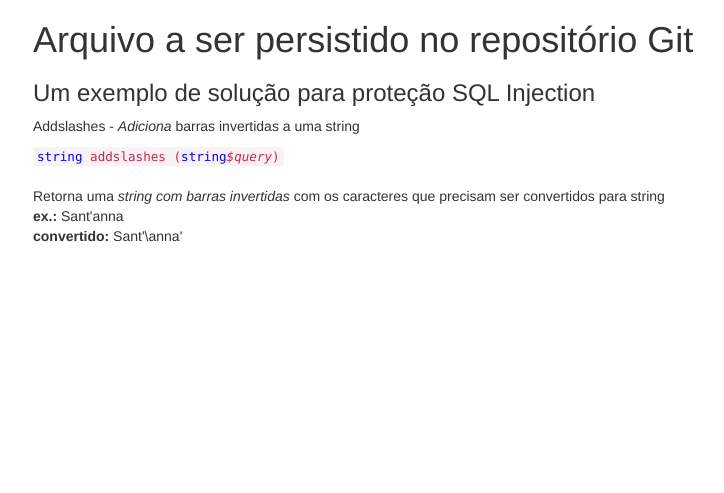
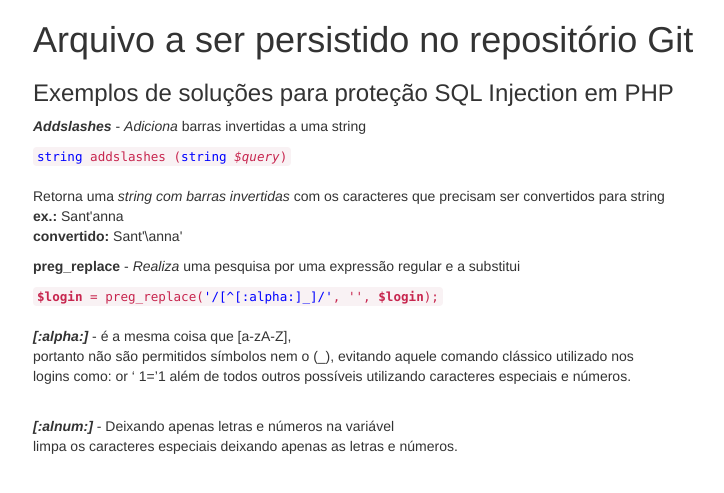
Before and after one commit to thiagosantana18/segver, a PHP site: page / in a window 1280 px wide. Shown: the top 493 px of the page, without its empty margins (37-761 px from the left). Run offline with PHP 8.4, Linux system fonts and the light colour scheme.

Commit message:
Adicionado as informações sobre a função pre_replace do PHP

```diff
--- a/index.php
+++ b/index.php
@@ -11,12 +11,34 @@
     <div class="container">
         <h1>Arquivo a ser persistido no repositório Git</h1>
 
-        <h3>Um exemplo de solução para proteção SQL Injection</h3>
-        <p>Addslashes - <em>Adiciona</em> barras invertidas a uma string</p>
-        <code>
-            <span style="color: blue">string</span> addslashes (<span style="color: blue">string</span><em>$query</em>)
-        </code>
-        <p><br>Retorna uma <em>string com barras invertidas</em> com os caracteres que precisam ser convertidos para string<br><strong>ex.:</strong> Sant'anna<br><strong>convertido:</strong> Sant'\anna'</p>
+        <div>
+            <h3>Exemplos de soluções para proteção SQL Injection em PHP</h3>
+            <div>
+                <p><strong><em>Addslashes</em></strong> - <em>Adiciona</em> barras invertidas a uma string</p>
+                <code>
+                    <span style="color: blue">string</span>
+                    addslashes (<span style="color: blue">string</span>
+                    <em>$query</em>)
+                </code>
+                <p><br>Retorna uma <em>string com barras invertidas</em> com os
+                caracteres que precisam ser convertidos para string
+                <br><strong>ex.:</strong> Sant'anna
+                <br><strong>convertido:</strong> Sant'\anna'</p>
+            </div>
+            <div>
+                <p><strong>preg_replace</strong> - <em>Realiza</em> uma pesquisa por uma expressão regular e a substitui</p>
+                <code>
+                    <strong>$login</strong> =
+                    preg_replace(<span style="color: blue">'/[^[:alpha:]_]/'</span>, '',
+                    <strong>$login</strong>);
+                </code>
+                <p><br><strong><em>[:alpha:]</em></strong> - é a mesma coisa que [a-zA-Z],
+                <br>portanto não são permitidos símbolos nem o (_), evitando aquele comando clássico utilizado nos
+                <br>logins como: or ‘ 1=’1 além de todos outros possíveis utilizando caracteres especiais e números.
+                <p><br><strong><em>[:alnum:]</em></strong> - Deixando apenas letras e números na variável
+                <br>limpa os caracteres especiais deixando apenas as letras e números.</p>
+            </div>
+        </div>
     </div>
     <script src="https://ajax.googleapis.com/ajax/libs/jquery/1.12.4/jquery.min.js"></script>
     <script src="https://maxcdn.bootstrapcdn.com/bootstrap/3.3.7/js/bootstrap.min.js" integrity="sha384-Tc5IQib027qvyjSMfHjOMaLkfuWVxZxUPnCJA7l2mCWNIpG9mGCD8wGNIcPD7Txa" crossorigin="anonymous"></script>
```
